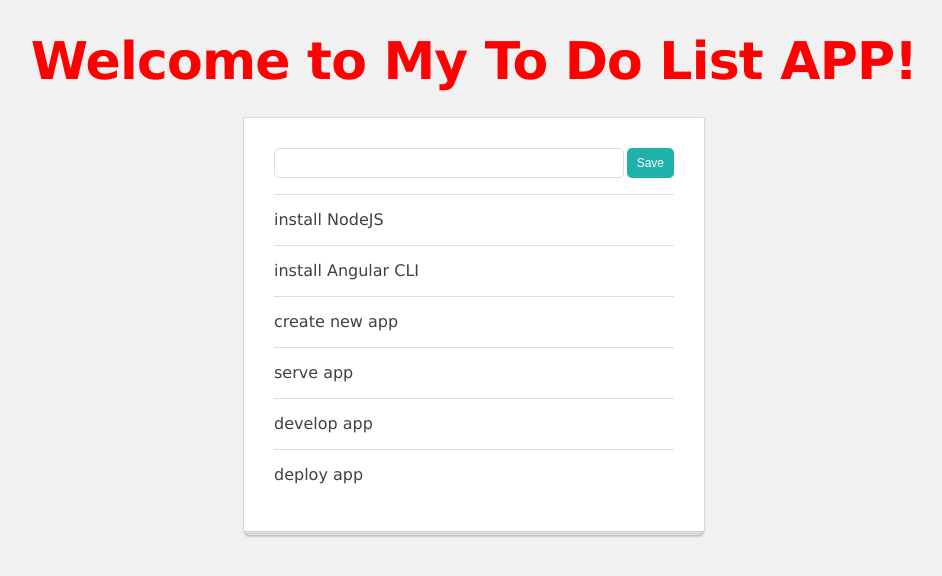
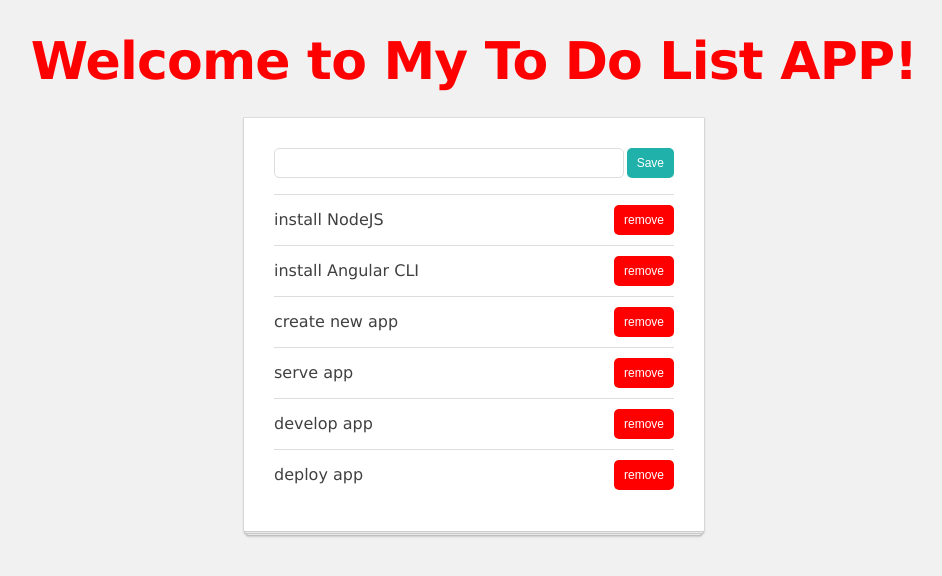
Before and after one commit to ngfelixl/ng-rome-nggirls, an Angular app: page / in a window 1280 px wide. Shown: the top 576 px of the page, without its empty margins (166-1108 px from the left). Built offline with nearby package versions, Linux system fonts and the light colour scheme.

Commit message:
feat: implement remove item functionality

```diff
--- a/src/app/list-manager/list-manager.component.html
+++ b/src/app/list-manager/list-manager.component.html
@@ -3,7 +3,7 @@
 
   <ul>
     <li *ngFor="let todoItem of todoList">
-      <app-todo-item [item]="todoItem"></app-todo-item>
+      <app-todo-item [item]="todoItem" (remove)="removeItem($event)"></app-todo-item>
     </li>
   </ul>
 </div>
--- a/src/app/list-manager/list-manager.component.ts
+++ b/src/app/list-manager/list-manager.component.ts
@@ -18,5 +18,9 @@
 
   addItem(title: string): void {
     this.todoListService.addItem({ title });
+  }
+
+  removeItem(item: TodoItem) {
+    this.todoListService.deleteItem(item);
+  }
 }
-}
--- a/src/app/todo-item/todo-item.component.html
+++ b/src/app/todo-item/todo-item.component.html
@@ -1,3 +1,6 @@
 <div class="todo-item">
   {{ item.title }}
+  <button class="btn btn-red" (click)="removeItem()">
+    remove
+  </button>
 </div>
--- a/src/app/todo-item/todo-item.component.ts
+++ b/src/app/todo-item/todo-item.component.ts
@@ -1,4 +1,4 @@
-import { Component, Input, OnInit } from '@angular/core';
+import { Component, EventEmitter, Input, OnInit, Output } from '@angular/core';
 import { TodoItem } from '../interfaces/todo-item';
 
 @Component({
@@ -8,10 +8,15 @@
 })
 export class TodoItemComponent implements OnInit {
   @Input() item!: TodoItem;
+  @Output() remove = new EventEmitter<TodoItem>()
 
   constructor() { }
 
   ngOnInit(): void {
   }
 
+  removeItem(): void {
+    this.remove.emit(this.item);
+  }
+
 }
```
